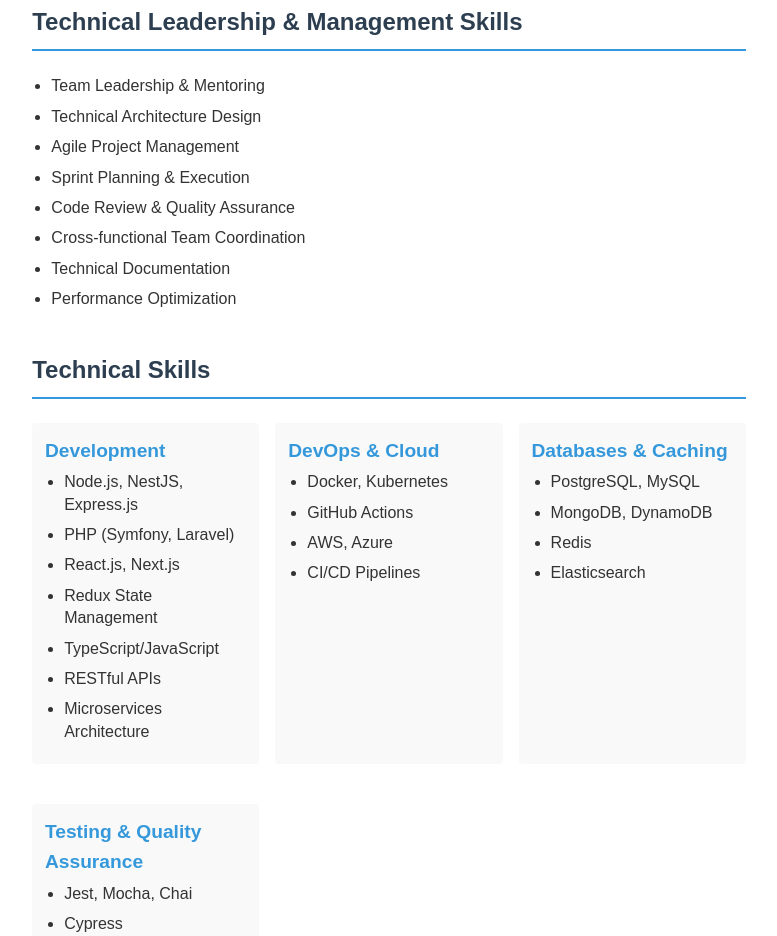
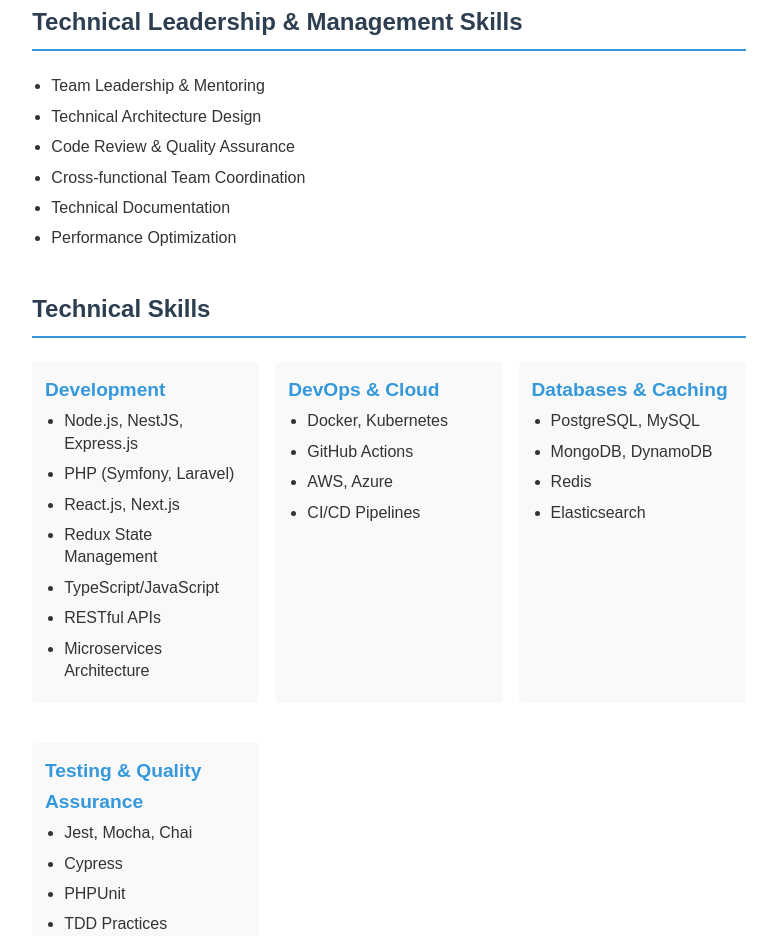
Before and after one commit to memandip/memandip, a plain HTML site: page index.html in a window 1280 px wide. Shown: the part 2600-3536 px from the top of the page, without its empty margins (251-1028 px from the left). Drawn offline with Linux system fonts and the light colour scheme.

Commit message:
feat: Tech Skills and Leadership

```diff
--- a/index.html
+++ b/index.html
@@ -141,8 +141,6 @@
                 <ul>
                     <li>Team Leadership & Mentoring</li>
                     <li>Technical Architecture Design</li>
-                    <li>Agile Project Management</li>
-                    <li>Sprint Planning & Execution</li>
                     <li>Code Review & Quality Assurance</li>
                     <li>Cross-functional Team Coordination</li>
                     <li>Technical Documentation</li>
```
